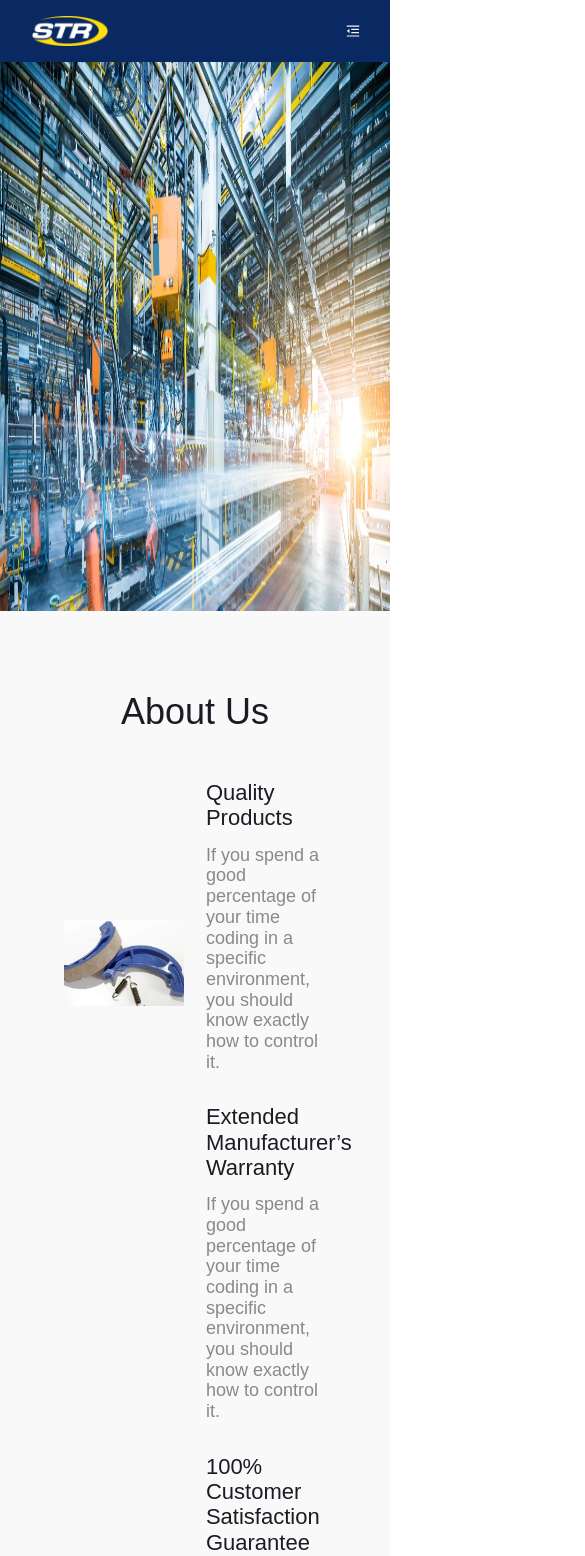
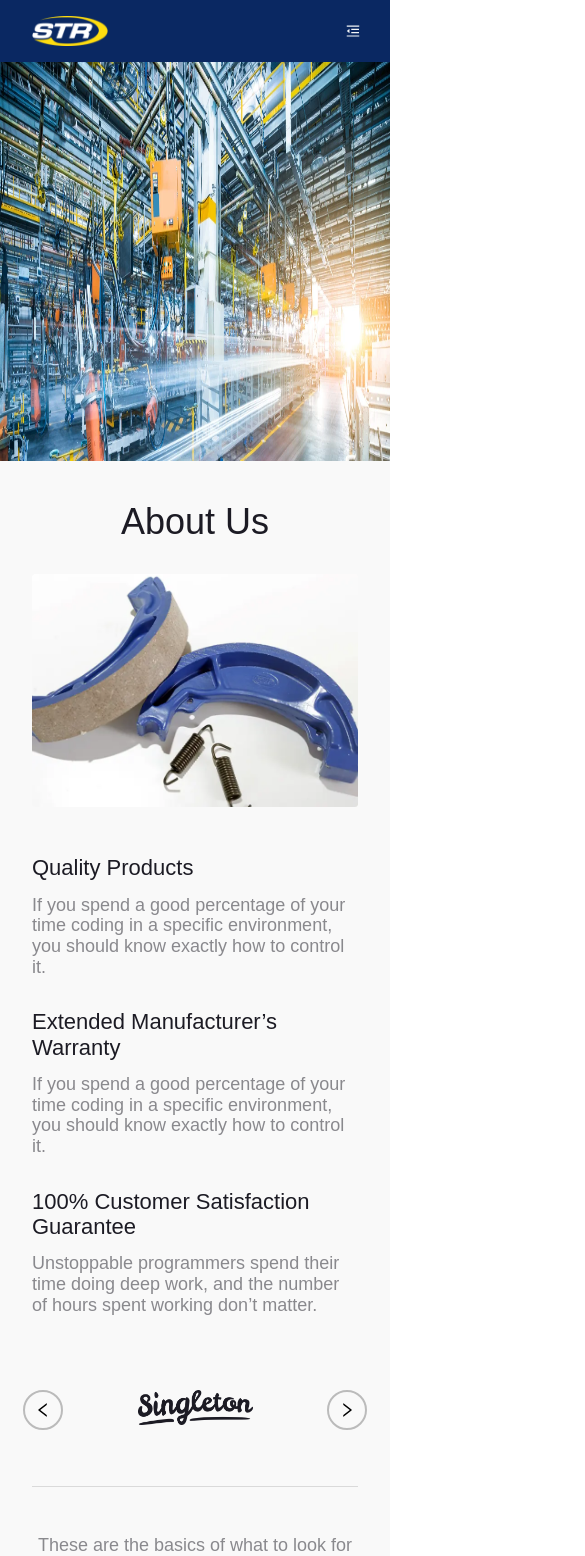
Before and after one commit to pandatech-io/str-part, a React (Vite) app: page /about-us in a window 390 px wide. Shown: the top 1556 px of the page, 585 px wide, since content can reach past the window. Built offline with nearby package versions, Linux system fonts and the light colour scheme.

Commit message:
feat: responsive about us

```diff
--- /dev/null
+++ b/src/pages/About/_media-query.scss
@@ -0,0 +1,21 @@
+@import "../../scss/variables/index";
+
+@media only screen and (max-width: $desktop) {
+  .pd-about {
+    padding: 40px 32px 80px;
+    &-title {
+      margin-bottom: 32px;
+    }
+    &-content {
+      width: 1024px;
+      &-wrapper {
+        margin-top: 48px;
+      }
+    }
+    &-slider {
+      &-wrapper {
+        margin-top: 75px;
+      }
+    }
+  }
+}
--- a/src/pages/About/index.tsx
+++ b/src/pages/About/index.tsx
@@ -87,6 +87,32 @@ const About = () => {
     slidesToScroll: 1,
     nextArrow: <CustomArrowNext />,
     prevArrow: <CustomArrowPrev />,
+    responsive: [
+      {
+        breakpoint: 1024,
+        settings: {
+          slidesToShow: 4,
+        },
+      },
+      {
+        breakpoint: 768,
+        settings: {
+          slidesToShow: 3,
+        },
+      },
+      {
+        breakpoint: 600,
+        settings: {
+          slidesToShow: 2,
+        },
+      },
+      {
+        breakpoint: 444,
+        settings: {
+          slidesToShow: 1,
+        },
+      },
+    ],
   };
 
   const sliders = [
@@ -114,22 +140,22 @@ const About = () => {
 
   return (
     <BaseLayout>
-      <img src={BannerLogo} alt="banner" width="100%" height={550} />
+      <img src={BannerLogo} alt="banner" width="100%" height={400} />
       <div className="pd-about">
         <div className="pd-about-title">About Us</div>
         <div className="pd-about-container">
           <div className="pd-about-content">
             <Row>
-              <Col span={11}>
+              <Col xs={24} lg={11}>
                 <img
                   src={AboutImage}
                   alt="about"
                   width="100%"
                   height={366}
-                  style={{ objectFit: "contain" }}
+                  style={{ height: "auto" }}
                 />
               </Col>
-              <Col span={11} offset={2}>
+              <Col xs={24} lg={{ span: 11, offset: 2 }}>
                 <div className="pd-about-content-wrapper">
                   {aboutContent.map((about) => (
                     <div key={about.title}>
@@ -142,16 +168,12 @@ const About = () => {
             </Row>
           </div>
         </div>
-        <div
-          style={{
-            display: "flex",
-            justifyContent: "center",
-            marginTop: 150,
-          }}
-        >
+        <div className="pd-about-slider-wrapper">
           <div
             style={{
-              width: 1024,
+              maxWidth: 1024,
+              width: "100%",
+              padding: "0px 16px",
             }}
           >
             <Slider {...settings}>
@@ -179,7 +201,7 @@ const About = () => {
           <div
             style={{
               marginTop: 56,
-              width: 900,
+              maxWidth: 900,
               paddingTop: 48,
               borderTop: "1px solid #BBBBBB",
               textAlign: "center",
--- a/src/pages/About/style.scss
+++ b/src/pages/About/style.scss
@@ -32,4 +32,13 @@
       opacity: 0.5;
     }
   }
+  &-slider {
+    &-wrapper {
+      display: "flex";
+      justify-content: "center";
+      margin-top: 150px;
+    }
+  }
 }
+
+@import "./media-query";
--- a/src/pages/Products/index.tsx
+++ b/src/pages/Products/index.tsx
@@ -55,7 +55,7 @@ const Products = () => {
                 {selectedCategories > 0 ? (
                   <React.Fragment>
                     {category?.data.Products.map((product) => (
-                      <Col span={8} key={product.id}>
+                      <Col md={12} lg={8} key={product.id}>
                         <div className="pd-products-card">
                           <img
                             src={product.fakepath}
@@ -77,7 +77,7 @@ const Products = () => {
                 ) : (
                   <React.Fragment>
                     {products?.data.map((product) => (
-                      <Col span={8} key={product.id}>
+                      <Col md={12} lg={8} key={product.id}>
                         <div className="pd-products-card">
                           <img
                             src={product.fakepath}
```
